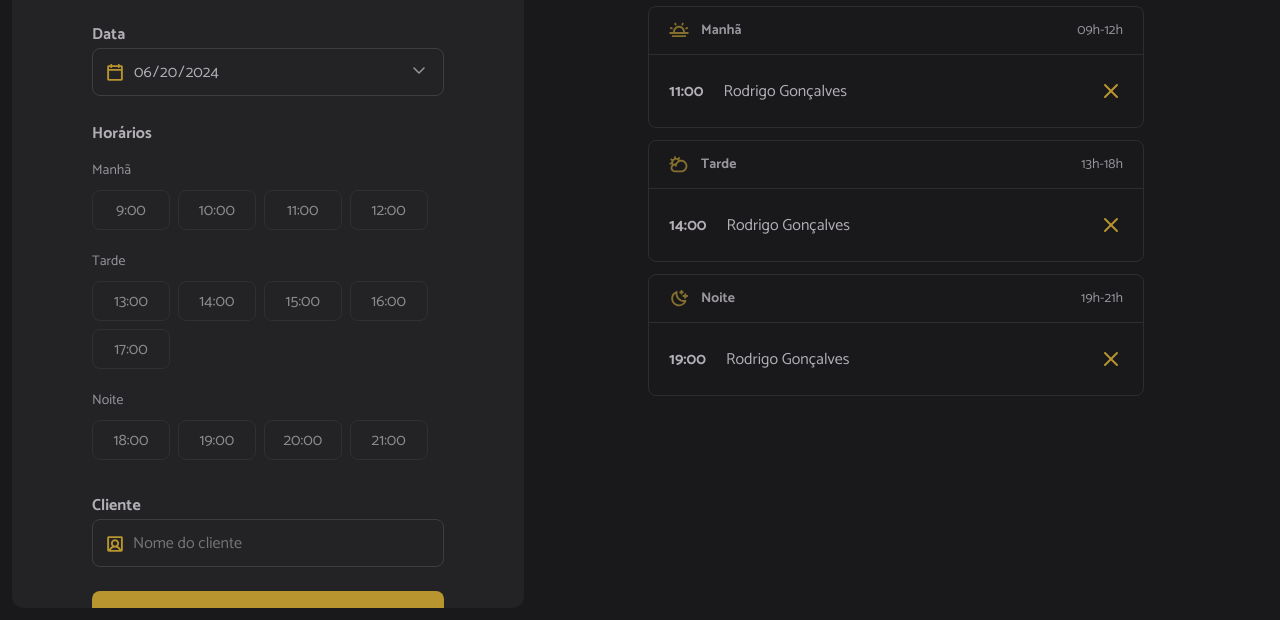
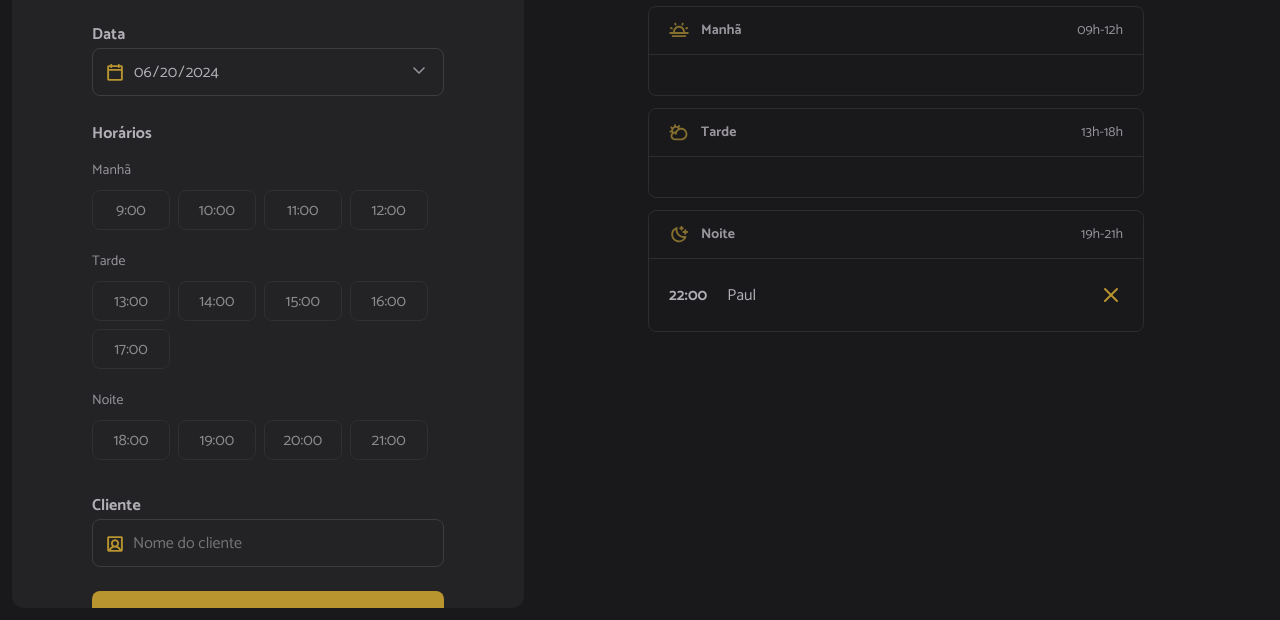
Before and after one commit to paulfms/projeto-hairday-frontend, a website built with webpack: page index.html in a window 1280 px wide. Shown: the part 180-800 px from the top of the page. Built offline with nearby package versions, Linux system fonts and the light colour scheme; data requests are answered from the project's data file.

Commit message:
Rendering schedules

```diff
--- a/src/modules/form/date-change.js
+++ b/src/modules/form/date-change.js
@@ -1,7 +1,7 @@
-import { scheduleDay } from "../schedules/load"
+import { schedulesDay } from "../schedules/load"
 
 // Seleciona o input de data
 const selectedDate = document.getElementById("date")
 
 // Recarrega a lista de horários quando o input de data mudar.
-selectedDate.onchange = () => scheduleDay()
+selectedDate.onchange = () => schedulesDay()
--- a/src/modules/page-load.js
+++ b/src/modules/page-load.js
@@ -1,5 +1,5 @@
-import { scheduleDay } from "./schedules/load.js"
+import { schedulesDay } from "./schedules/load.js"
 
 document.addEventListener("DOMContentLoaded", function(){
-    scheduleDay()
+    schedulesDay()
 })
--- a/src/modules/schedules/load.js
+++ b/src/modules/schedules/load.js
@@ -1,16 +1,21 @@
 import { scheduleFetchByDay } from "../../services/schedule-fetch-by-day";
+import {schedulesShow} from "../schedules/show.js"
 import { hoursLoad } from "../form/hours-load";
+
+
 
 // Seleciona o input de data.
 const selectedDate = document.getElementById("date")
 
-export async function scheduleDay() {
+export async function schedulesDay() {
     // Obtém a data do input
     const date = selectedDate.value
 
     // Busca na API os agendamentos
     const dailySchedules = await scheduleFetchByDay({ date })
-    console.log(dailySchedules)
+
+    // Exibe os agendamentos
+    schedulesShow({ dailySchedules })
 
     // Renderiza as horas disponíveis.
     hoursLoad({ date })
--- /dev/null
+++ b/src/modules/schedules/show.js
@@ -0,0 +1,53 @@
+import dayjs from "dayjs";
+
+// Seleciona as sessões manhã, tarde e noite.
+const periodMorning = document.getElementById("period-morning")
+const periodAfternoon = document.getElementById("period-afternoon")
+const periodnight = document.getElementById("period-night")
+
+export function schedulesShow({ dailySchedules }) {
+    try {
+        // Limpa as listas
+        periodMorning.innerHTML = ""
+        periodAfternoon.innerHTML = ""
+        periodnight.innerHTML = ""
+
+        // Renderiza os agendamentos por período.
+        dailySchedules.forEach((schedule) => {
+            const item = document.createElement("li")
+            const time = document.createElement("strong")
+            const name = document.createElement("span")
+
+            //Adiciona o id do agendamento
+            item.setAttribute("data-id", schedule.id)
+
+            time.textContent = dayjs(schedule.when).format("HH:mm")
+            name.textContent = schedule.name
+
+            // Cria ícone de cancelar o agendamento.
+            const cancelIcon = document.createElement("img")
+            cancelIcon.classList.add("cancel-icon")
+            cancelIcon.setAttribute("src", "./src/assets/cancel.svg")
+            cancelIcon.setAttribute("alt", "Cancelar")
+
+            // Adiciona o tempo, nome e ícone no item.
+            item.append(time, name, cancelIcon)
+
+            // Obtém somente a hora
+            const hour = dayjs(schedule.when).hour()
+
+            // Renderiza o agendamento na sessão (manhã, tarde ou noite)
+            if (hour <= 12) {
+                periodMorning.appendChild(item)
+            } else if (hour > 12 && hour <= 18) {
+                periodAfternoon.appendChild(item)
+            } else {
+                periodnight.appendChild(item)
+            }
+        })
+
+    } catch (error) {
+        alert("Não foi possível exibir os agendamentos")
+        console.log(error)
+    }
+}
```
Also changed, not shown: index.html (+6 -6 lines).
